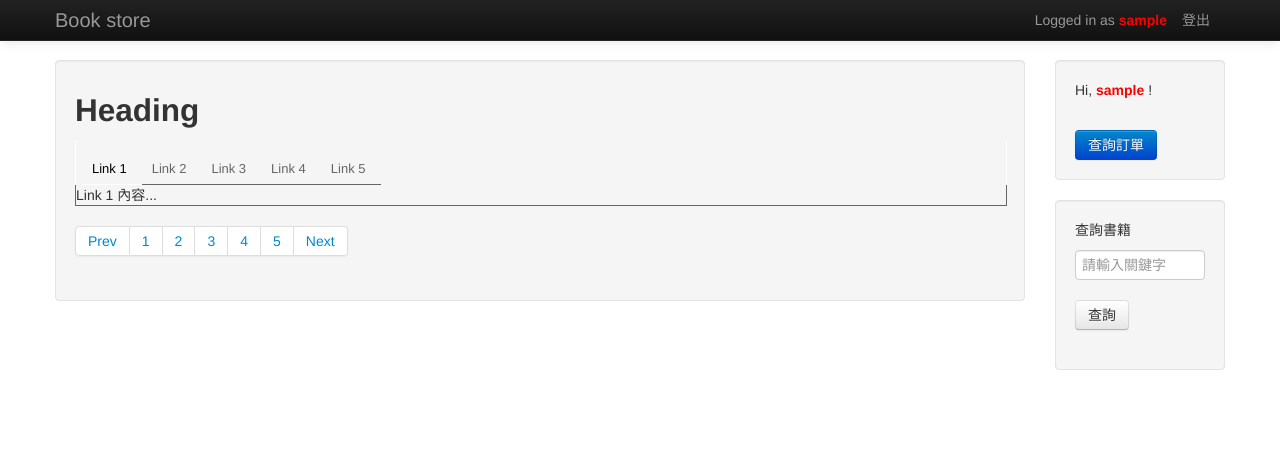
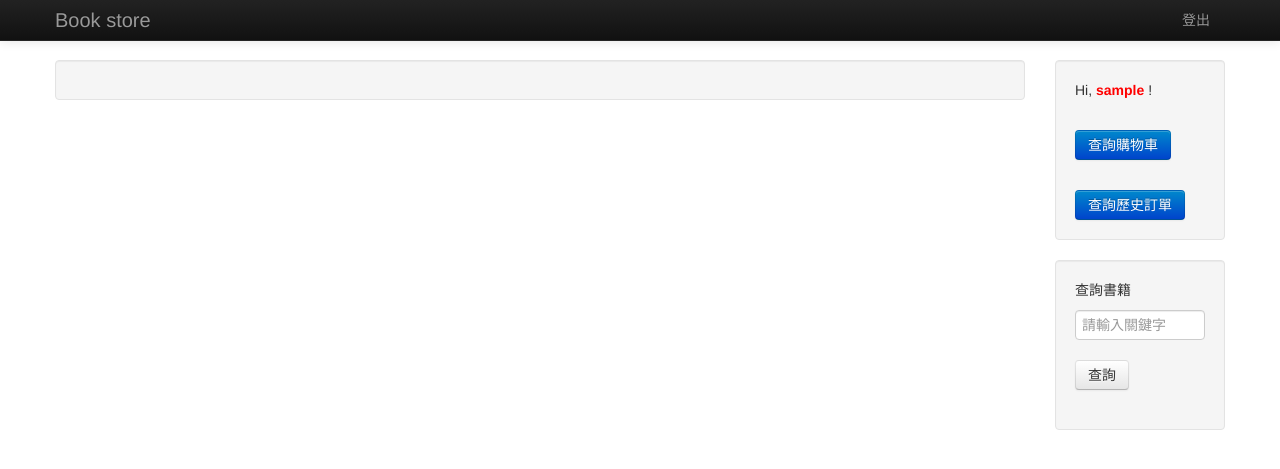
Before and after one commit to cdfq152313/bookstore, a Flask app: page / in a window 1280 px wide. Shown: the top 469 px of the page. Run offline with Flask 2, Linux system fonts and the light colour scheme; the visitor is signed in with stand-in values (Sample User, id 1); some libraries are stand-ins or nearby versions.

Commit message:
Final version

```diff
--- a/SQLFacade.py
+++ b/SQLFacade.py
@@ -161,6 +161,7 @@ class SQLFacade():
         self.cnx.commit()
 
     def buy_shopping_cart(self, memberID, payway):
+        orderID = self.get_shopping_cart_ID(memberID)
         items = self.get_shopping_cart(memberID)
         totalPrice = 0
         for acart in items:
@@ -175,6 +176,7 @@ class SQLFacade():
             self.__take_book_from_stock(acart[0], acart[5] - acart[2])
 
         self.__commit_shopping_cart(memberID, payway, totalPrice)
+        return orderID
 
     def create_shopping_cart(self,memberID):
         data = dict()
--- a/initsql.py
+++ b/initsql.py
@@ -153,6 +153,7 @@ def InsertOldData(infileName):
                 member['name'] = None
                 member['address'] = None
                 member['phone'] = None
+                member['email'] = None
                 x.create_member(member)
 
             # insert data
--- a/main.py
+++ b/main.py
@@ -16,10 +16,10 @@ def index():
         if 'username' in session:
             return render_template('index.html',  name=session['username'], books=result)
         return render_template('index.html',  books=result)
-
-    if 'username' in session:
-        return render_template('index.html', name=session['username'])
-    return render_template('index.html')
+    if request.method == 'GET':
+        if 'username' in session:
+            return render_template('index.html',  name=session['username'])
+        return render_template('index.html')
 
 @app.route('/login', methods=['GET', 'POST'])
 def login():
@@ -70,7 +70,44 @@ def order():
     else:
         return render_template('order.html')
 
+@app.route('/cart', methods=['GET', 'POST'])
+def cart():
+    if 'username' not in session:
+        return redirect(url_for('login'))
+    sql = SQLFacade()
+    if request.method == 'POST':
+        if request.form['btn-submit'] == "add":
+            result = sql.add_or_update_item2shopping_cart(session['username'], request.form['itemNumber'], request.form['amount'])
+        elif request.form['btn-submit'] == "delete":
+            result = sql.remove_item_from_shopping_cart(session['username'], request.form['itemNumber'])
 
+
+    result = sql.get_shopping_cart( session['username'] )
+    return render_template('cart.html', name=session['username'], books_in_cart =result)
+
+@app.route('/checkout', methods=['GET', 'POST'])
+def checkout():
+    if 'username' not in session:
+        return redirect(url_for('login'))
+    sql = SQLFacade()
+    if request.method == 'POST':
+        orderID = sql.buy_shopping_cart(session['username'], int(request.form['payway']))
+        result = sql.get_orderList(orderID)
+        return render_template('checkout.html', name=session['username'], books_in_orderlist =result)
+    return render_template('checkout.html', name=session['username'])
+
+@app.route('/orderhistory', methods=['GET', 'POST'])
+def orderhistory():
+    if 'username' not in session:
+        return redirect(url_for('login'))
+
+    sql = SQLFacade()
+    if request.method == 'POST':
+        result = sql.get_orderList( request.form['detail'] )
+        return render_template('checkout.html', name=session['username'], books_in_orderlist =result)
+    if request.method == 'GET':
+        result = sql.get_all_orderList(session['username'])
+        return render_template('orderhistory.html', name=session['username'], orderlist=result)
 if __name__ == "__main__":
 
     app.run(debug=True)
--- a/templates/index.html
+++ b/templates/index.html
@@ -11,135 +11,6 @@
         padding-top: 60px; /* 60px to make the container go all the way to the bottom of the topbar */
       }
     </style>
-    <script type="text/javascript">
-
-function loadTab(obj,n){
-
-var layer;
-eval('layer=\'S'+n+'\'');
-
-//將 Tab 標籤樣式設成 Blur 型態
-var tabsF=document.getElementById('tabsF').getElementsByTagName('li');
-for (var i=0;i<tabsF.length;i++){
-    tabsF[i].setAttribute('id',null);
-     eval('document.getElementById(\'S'+(i+1)+'\').style.display=\'none\'')
-}
-
-//變更分頁標題樣式
-obj.parentNode.setAttribute('id','current');
-document.getElementById(layer).style.display='inline';
-
-}
-
-    </script>
-    <style type="text/css">
-#tabsC
-	{
-	/*ŠpªG€À­¶­n©ñžmŠb­¶­±¥ô·N³B,«h¥H€U€TŠæ€Å¬Ù²€*/
-	padding:0px;
-	margin:0px;
-	width:100%;
-	/*­Y€À­¶¬O¿W¥ß­¶­±,¥i¥HŠÛ­q tabsC ªº padding ­È¡AšÃ¥[clearÄÝ©Ê*/
-	/*clear:both*/
-	/*padding:12px;*/
-	border-left:#666 1px solid;
-	border-right:#666 1px solid;
-	border-bottom:#666 1px solid;
-	}
-
-#tabsF
-	{
-	float:left;
-	width:100%;
-	margin:0;
-	padding:0;
-	font-size:13px;
-	line-height:normal;
-	border-left:#FFF 1px solid;
-	border-right:#FFF 1px solid;
-	border-bottom:0px solid #666;
-	*float:none;
-      	}
-
-#tabsF ul
-	{
-	margin:0;
-	padding:10px 10px 0px 6px;
-	list-style:none;
-      	}
-
-#tabsF li
-	{
-	display:inline;
-	margin:0;
-	padding:0;
-	}
-
-#tabsF a
-	{
-	float:left;
-	margin:0;
-	padding:0px 0 0 4px;
-	text-decoration:none;
-	border-bottom:1px solid #666;
-	}
-
-#tabsF a span
-	{
-	float:left;
-	display:block;
-	padding:9px 15px 5px 6px;
-	color:#666;
-	}
-
-#tabsF span
-	{
-	float:left;
-	margin:0;
-	padding:4px 0 0 4px;
-	text-decoration:none;
-	}
-
-#tabsF span span
-	{
-	float:left;
-	display:block;
-	padding:9px 15px 5px 6px;
-	color:#666;
-	}
-	/* Commented Backslash Hack hides rule from IE5-Mac \*/
-
-	#tabsF a span {float:none;}
-	/* End IE5-Mac hack */
-	#tabsF a:hover span {
-      		color:#000;
-		}
-#tabsF a:hover
-	{
-	/*
-	background-position:0% -42px;
-	*/
-	}
-
-
-	#tabsF #current a
-		{
-
-      		border-bottom:1px solid #FFF;
-                color:#000;
-        	}
-	#tabsF #current a span
-		{
-
-                color:#000;
-        	}
-	#tabsF #current span span
-		{
-
-      		border-bottom:1px solid #FFF;
-                color:#000;
-		}
-    </style>
 </head>
 <body>
 
@@ -150,7 +21,6 @@ document.getElementById(layer).style.display='inline';
       <a class="brand" href="/">Book store</a>
       <ul class="nav  pull-right">
         {% if name %}
-          <li class="navbar-text">Logged in as <strong>{{ name }}</strong></li>
           <li><a href="/logout" class="navbar-link">登出</a></li>
         {% else %}
           <li><a href="/login" class="navbar-link">會員登入</a></li>
@@ -162,103 +32,47 @@ document.getElementById(layer).style.display='inline';
 </div>
 
 <div class="container">
-
   <div class="row-fluid">
-
     <div class="span10 well">
-    <h2>Heading</h2>
-
       <table>
       {% if books %}
       <tr>
- <th></th><th width="300">品名 </th><th width="100">售價 </th><th> </th>
+        <th></th><th width="300">品名 </th><th width="100">售價</th><th> </th>
       </tr>
- <div id="S1">
       {% for book in books %}
-{% if loop.index is divisibleby 10 %}
- </div >
-{% endif %}
-{% if loop.index is divisibleby 10 %}
- <div id="S{{loop.index}}" style="display:none;">
-{% endif %}
       <tr>
         <td><p> {{loop.index}}</p></td>
         <td><p> {{book[2]}}</p></td>
-<td><p> {{book[9]}}</p></td>
-<td><button  class="btn btn-info"  type="submit " value="" >加入購物車</button></td>
+        <td><p> {{book[8]}}</p></td>
+        <td><form action="/cart" method="post">
+            <input type="hidden" name="itemNumber" value="{{book[0]}}">
+            <input type="hidden" name="amount" value="1">
+            <button class="btn btn-info" type="submit" name="btn-submit" value="add">加入購物車</button>
+            </form>
+        </td>
       </tr>
       {% endfor %}
       </div>
       {% endif %}
       </table>
-
-
-<div id="tabsF">
-<ul>
-<li id="current"><a href="#" onclick="loadTab(this,1);"><span>Link 1</span></a></li>
-<li><a href="#" onclick="loadTab(this,2);"><span>Link 2</span></a></li>
-<li><a href="#" onclick="loadTab(this,3);"><span>Link 3</span></a></li>
-<li><a href="#" onclick="loadTab(this,4);"><span>Link 4</span></a></li>
-<li><a href="#" onclick="loadTab(this,5);"><span>Link 5</span></a></li>
-</ul>
     </div>
-
-<div id="tabsC">
-      <div id="S1" style="display:inline;">Link 1 內容...</div>
-      <div id="S2" style="display:none;">Link 2 內容...</div>
-      <div id="S3" style="display:none;">Link 3 內容...</div>
-      <div id="S4" style="display:none;">Link 4 內容...</div>
-      <div id="S5" style="display:none;">Link 5 內容...</div>
-</div>
-
-
-
-
-<div class="pagination">
-  <ul>
-    <li><a href="#">Prev</a></li>
-    <li><a href="#">1</a></li>
-    <li><a href="#">2</a></li>
-    <li><a href="#">3</a></li>
-    <li><a href="#">4</a></li>
-    <li><a href="#">5</a></li>
-    <li><a href="#">Next</a></li>
-  </ul>
-</div>
-
-    </div>
-
-
 
   <div class="span2 well">
   {% if name %}
   <p>Hi, <strong>{{ name }}</strong> !</p><br>
-<a href="/" class="btn btn-primary">查詢訂單</a>
+  <a href="/cart" class="btn btn-primary">查詢購物車</a><p><br></p>
+  <a href="/orderhistory" class="btn btn-primary">查詢歷史訂單</a>
   {% endif %}
-
   <br>
   </div>
 
-
-
-
-
-
-  <div class="span2 well">
+  <div class="span2 well pull-right">
   <form action="" method="post">
     <p>查詢書籍</p>
     <p><input class="span" type="text" name="keyword" placeholder="請輸入關鍵字"></p>
     <button  class="btn"  type="submit " value="search" >查詢</button>
   </form>
   </div>
-
-
-
-
 </div>
-
-
-
 </body>
-
 </html>
```
Also changed, not shown: templates/cart.html (added, +81 -0 lines), templates/checkout.html (added, +66 -0 lines), templates/orderhistory.html (added, +72 -0 lines). Lines whose indentation alone changed are shown as unchanged.
